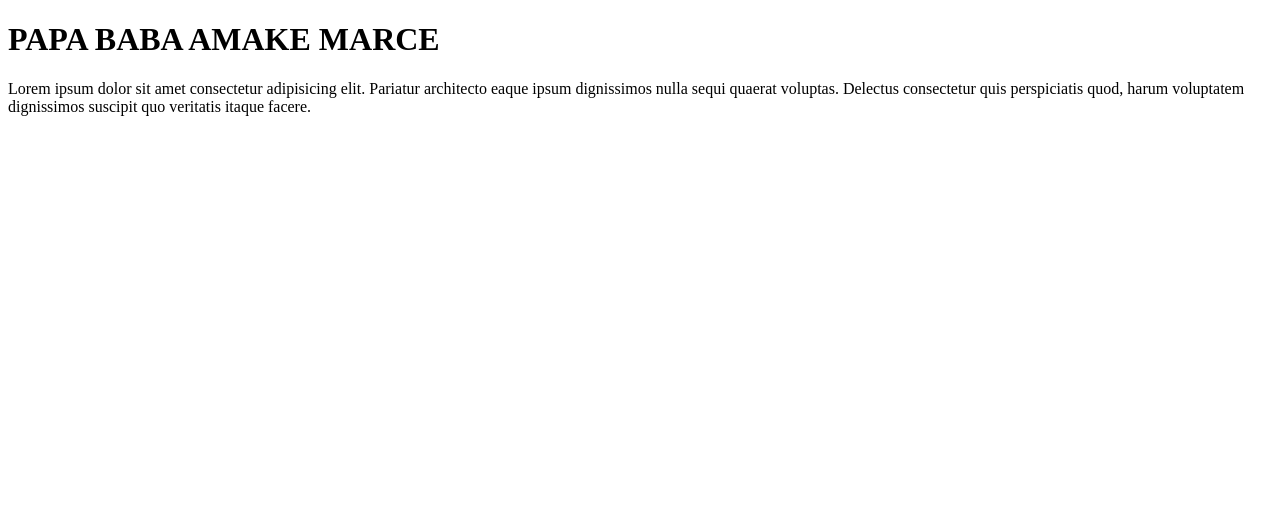
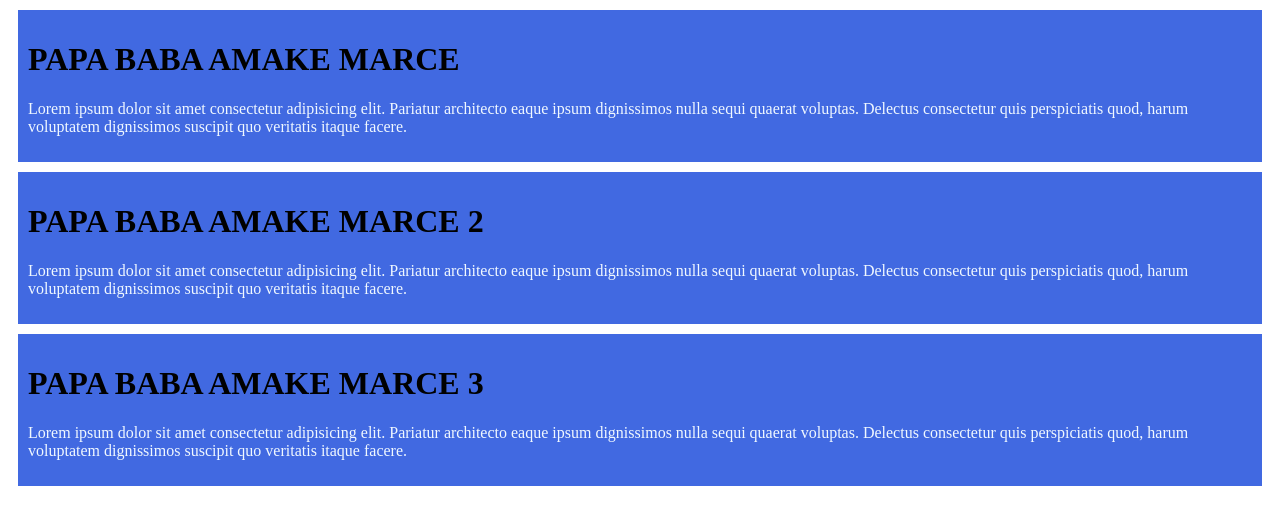
Before and after one commit to Rayat41/papa-baba, a plain HTML site: page index.html in a window 1280 px wide. Drawn offline with Linux system fonts and the light colour scheme.

Commit message:
my first push

```diff
--- a/index.html
+++ b/index.html
@@ -5,6 +5,7 @@
   <meta charset="UTF-8">
   <meta name="viewport" content="width=device-width, initial-scale=1.0">
   <title>papa-baba</title>
+  <link rel="stylesheet" href="style/blog.css">
 </head>
 
 <body>
@@ -14,6 +15,18 @@
       quaerat voluptas. Delectus consectetur quis perspiciatis quod, harum voluptatem dignissimos suscipit quo veritatis
       itaque facere.</p>
   </div>
+  <div>
+    <h1>PAPA BABA AMAKE MARCE 2</h1>
+    <p>Lorem ipsum dolor sit amet consectetur adipisicing elit. Pariatur architecto eaque ipsum dignissimos nulla sequi
+      quaerat voluptas. Delectus consectetur quis perspiciatis quod, harum voluptatem dignissimos suscipit quo veritatis
+      itaque facere.</p>
+  </div>
+  <div>
+    <h1>PAPA BABA AMAKE MARCE 3</h1>
+    <p>Lorem ipsum dolor sit amet consectetur adipisicing elit. Pariatur architecto eaque ipsum dignissimos nulla sequi
+      quaerat voluptas. Delectus consectetur quis perspiciatis quod, harum voluptatem dignissimos suscipit quo veritatis
+      itaque facere.</p>
+  </div>
 
 </body>
 
--- /dev/null
+++ b/style/blog.css
@@ -0,0 +1,9 @@
+div{
+  background-color: royalblue;
+  padding: 10px;
+  margin: 10px;
+
+}
+p{
+  color: aliceblue;
+}
```
Also changed, not shown: image/download (5).jpg (added).
